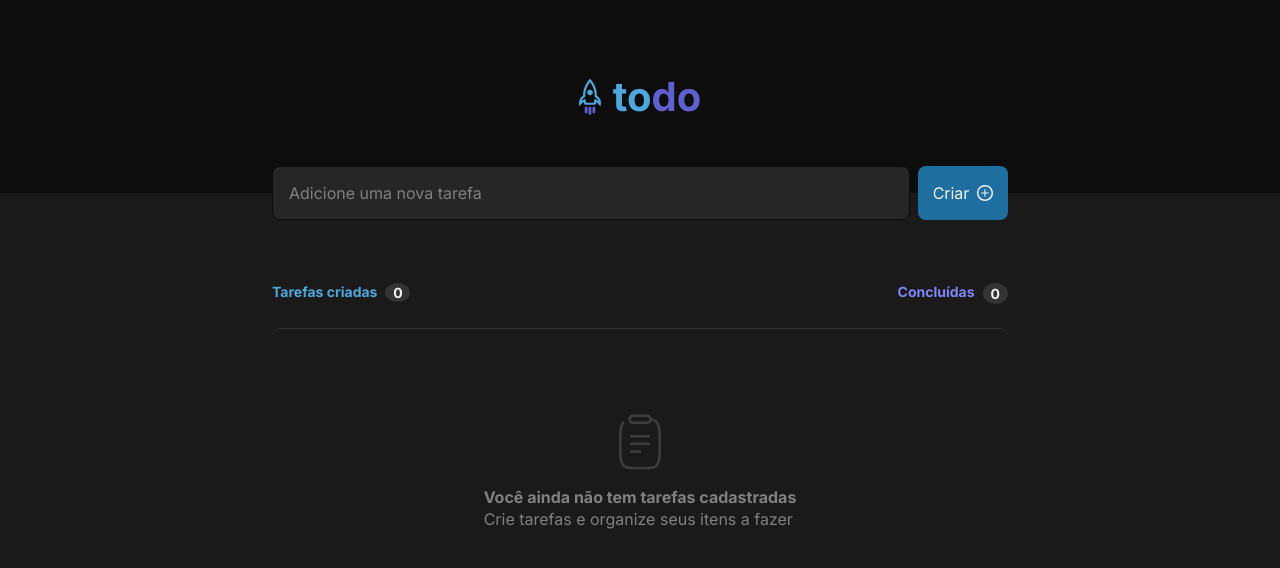
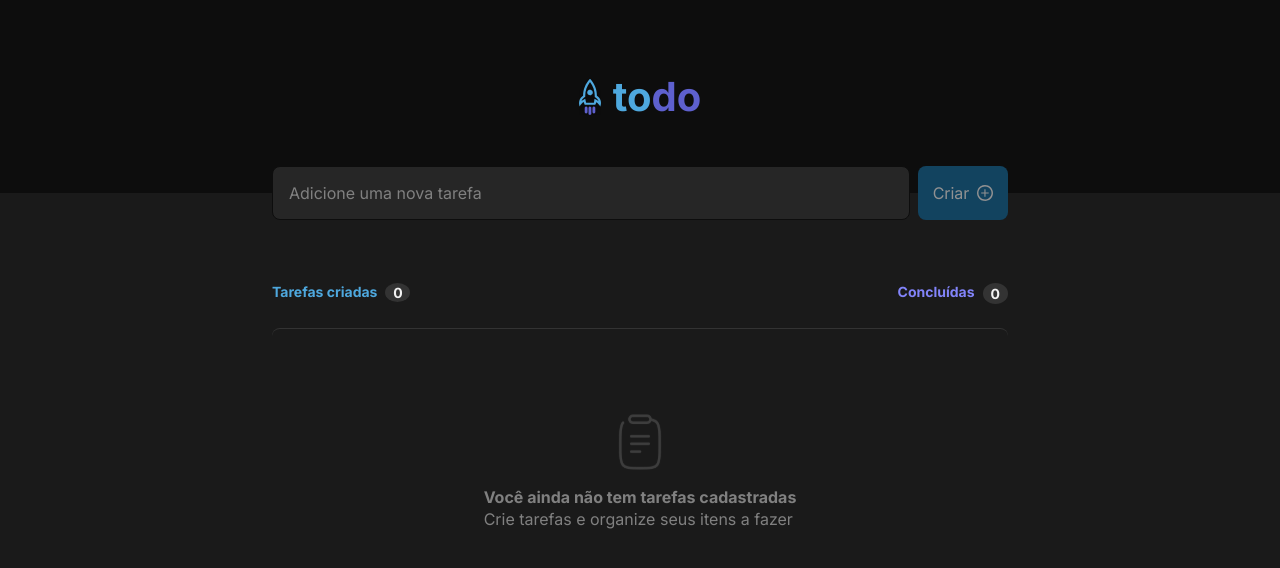
Before and after one commit to GabrielRSiqueira18/project-front_end-course-rocketseat-challange-todo_list, a React (Vite) app: page / in a window 1280 px wide. Shown: the top 568 px of the page. Built offline with nearby package versions, Linux system fonts and the light colour scheme.

Commit message:
Fim atualização

```diff
--- a/src/App.tsx
+++ b/src/App.tsx
@@ -78,6 +78,7 @@ return (
       <GapFormMain>
         <Form
           inputValue={inputValue}
+          actionsList={actionsList}
           handleInputValue={handleInputValue}
           handleSubmitForm={handleSubmitForm}
         />
--- a/src/components/Form/index.tsx
+++ b/src/components/Form/index.tsx
@@ -1,14 +1,19 @@
-import { FormContainer } from "./styles";
+import { FormContainer, ParagraphySameAction } from "./styles";
 import plusNormal from "../../assets/plus.svg"
 import { ChangeEventHandler, MouseEventHandler } from "react";
 
 interface FormProps {
   inputValue: string
+  actionsList: string[]
   handleInputValue: ChangeEventHandler<HTMLInputElement>
   handleSubmitForm: MouseEventHandler<HTMLButtonElement>
 }
 
-export function Form({ inputValue, handleInputValue, handleSubmitForm }: FormProps) {
+export function Form({ inputValue, actionsList, handleInputValue, handleSubmitForm }: FormProps) {
+  const inputValueLowerCase = inputValue.toLowerCase()
+  const actionsListLowerCase = actionsList.map(value => value.toLowerCase())
+
+  const isDisabledSubmitButton = !inputValueLowerCase || actionsListLowerCase.includes(inputValue)
 
   return(
     <FormContainer>
@@ -23,12 +28,17 @@ export function Form({ inputValue, handleInputValue, handleSubmitForm }: FormPro
         <button
           type="submit"
           onClick={handleSubmitForm}
+          disabled={isDisabledSubmitButton}
         >
           Criar
           <img
             src={plusNormal}/>
         </button>
+
       </form>
+      {actionsListLowerCase.includes(inputValueLowerCase) ? (
+         <ParagraphySameAction>Ja existe uma ação com o nome: {inputValue}</ParagraphySameAction>
+        ) : (<span></span>) }
     </FormContainer>
   )
 }
--- a/src/components/Form/styles.ts
+++ b/src/components/Form/styles.ts
@@ -50,12 +50,16 @@ export const FormContainer = styled.div`
 
       cursor: pointer;
 
-      &:hover {
+      &:not(:disabled):hover {
         transition: .2s;
 
         background-color: ${props => props.theme["blue"]};
       }
 
+      &:disabled {
+        filter: brightness(0.6);
+        cursor: not-allowed;
+      }
     }
   }
 
@@ -67,3 +71,9 @@ export const FormContainer = styled.div`
     }
   }
 `
+
+export const ParagraphySameAction = styled.p`
+  color: ${props => props.theme.danger};
+  font-size: 1.25;
+  font-weight: 700;
+`
```
